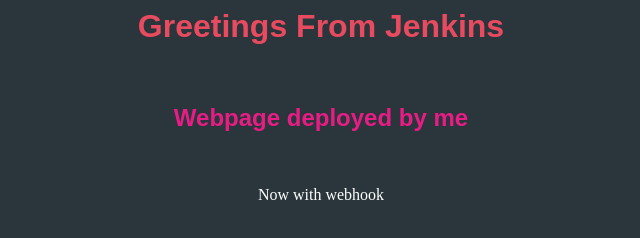
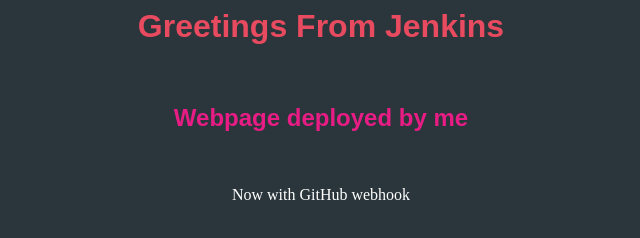
Before and after one commit to kukushi0ku/DOS-Jenkins-Terraform, a plain HTML site: page index.html in a window 1280 px wide. Shown: the full height of the page, 319-959 px from the left. Drawn offline with Linux system fonts and the light colour scheme.

Commit message:
webhook fixed

```diff
--- a/index.html
+++ b/index.html
@@ -1,6 +1,6 @@
 <html>
 <body>
-<center><h1>Greetings From Jenkins</h1></br><h2>Webpage deployed by me</h2></br><p>Now with webhook</p></center>
+<center><h1>Greetings From Jenkins</h1></br><h2>Webpage deployed by me</h2></br><p>Now with GitHub webhook</p></center>
 <style>
 body{
 background-color: #2a363b;
```
